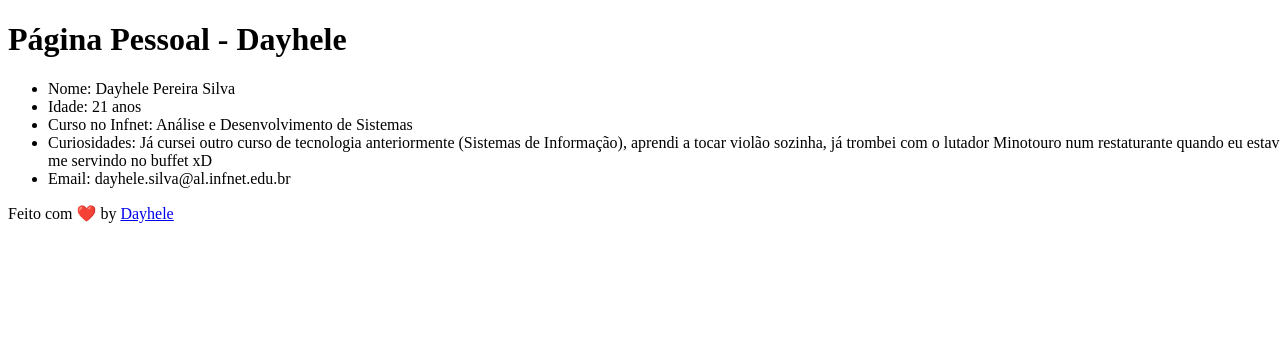
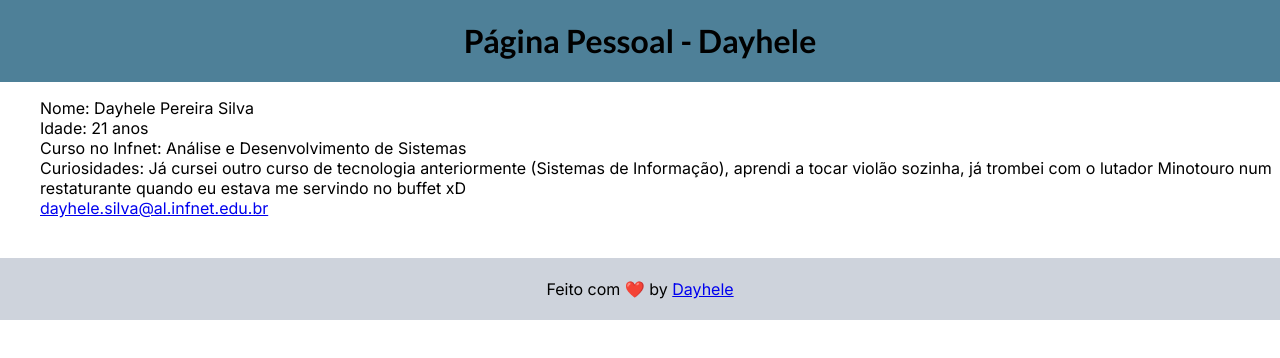
Before and after one commit to dayheleinfnet/MyPage, a plain HTML site: page index.html in a window 1280 px wide. Drawn offline with Linux system fonts and the light colour scheme.

Commit message:
add styles (css)

```diff
--- a/index.html
+++ b/index.html
@@ -9,24 +9,26 @@
 </head>
 
 <body>
-  <header>
+  <header id="title">
     <h1>Página Pessoal - Dayhele</h1>
   </header>
-  <section>
-    <ul>
-      <li>Nome: Dayhele Pereira Silva</li>
-      <li>Idade: 21 anos</li>
-      <li>Curso no Infnet: Análise e Desenvolvimento de Sistemas</li>
-      <li>Curiosidades: Já cursei outro curso de tecnologia anteriormente (Sistemas de Informação), aprendi a tocar
+  <section id="content">
+    <ul id="infos">
+      <li class="info">Nome: Dayhele Pereira Silva</li>
+      <li class="info">Idade: 21 anos</li>
+      <li class="info">Curso no Infnet: Análise e Desenvolvimento de Sistemas</li>
+      <li class="info">Curiosidades: Já cursei outro curso de tecnologia anteriormente (Sistemas de Informação), aprendi
+        a tocar
         violão sozinha, já trombei com o lutador Minotouro num restaturante quando eu estava me servindo no buffet xD
       </li>
-      <li>
-        Email: dayhele.silva@al.infnet.edu.br
+      <li class="info">
+        <a href="mailto:dayhele.silva@al.infnet.edu.br">dayhele.silva@al.infnet.edu.br</a>
       </li>
     </ul>
   </section>
-  <footer>
-    <p>Feito com ❤️ by <a href="https://github.com/dayheleinfnet">Dayhele</a></p>
+  <footer id="footer">
+    <!-- ao clicar em "Dayhele" você sera redirecionado para meu perfil no Github/repositório da atividade-->
+    <p class="footerContent">Feito com ❤️ by <a href="https://github.com/dayheleinfnet/MyPage">Dayhele</a></p>
   </footer>
 
   <script src="script.js"></script>
--- a/style.css
+++ b/style.css
@@ -1,4 +1,42 @@
+@import url('https://fonts.googleapis.com/css2?family=Inter&family=Lato:wght@700&display=swap');
+
 html, body {
   height: 100%;
   width: 100%;
+  padding: 0;
+  margin: 0;
 }
+
+#title {
+  font-family: 'Lato', sans-serif;
+  background-color: #4E8098;
+  display: flex;
+  justify-content: center;
+}
+
+#content {
+  width: 100%;
+  height: 20vh;
+}
+
+#infos {
+  list-style: none;
+}
+
+.info {
+  font-family: 'Inter', sans-serif;
+}
+
+#footer {
+  background-color: #CED3DC;
+  width: 100%;
+  height: 62px;
+  display: flex;
+  justify-content: center;
+  align-items: center;
+
+}
+
+.footerContent {
+  font-family: 'Inter', sans-serif;
+}
```
